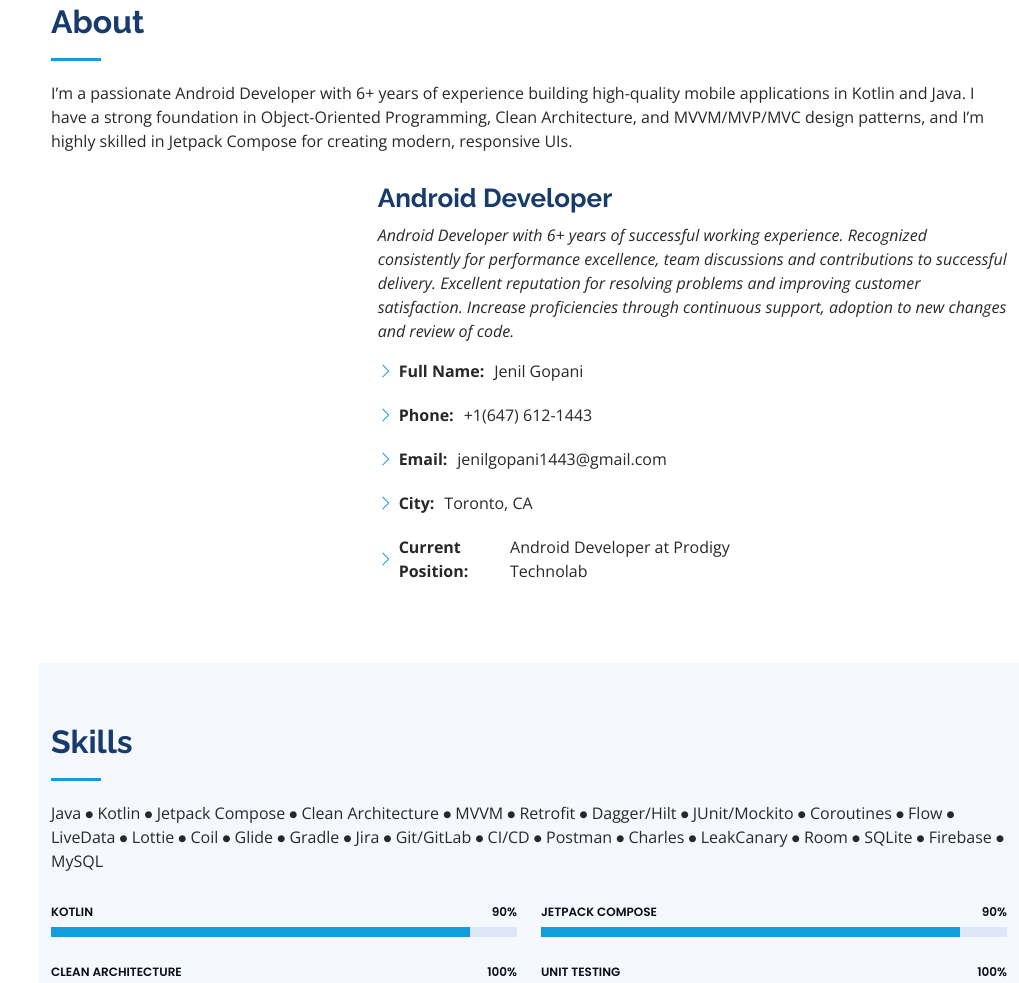
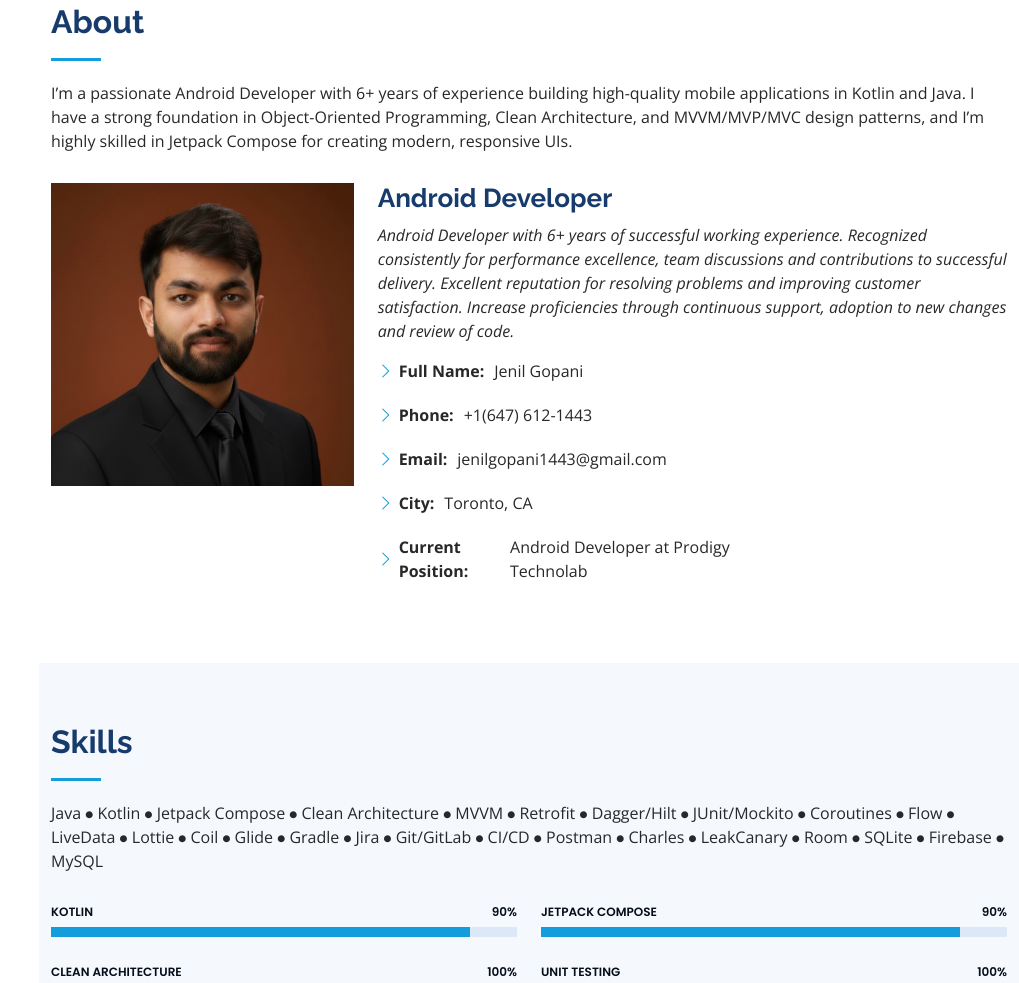
Before and after one commit to jenilgopani6969/Portfolio, a plain HTML site: page index.html in a window 1280 px wide. Shown: the part 857-1840 px from the top of the page, without its empty margins (261-1280 px from the left). Drawn offline with nearby package versions, Linux system fonts and the light colour scheme.

Commit message:
profile image update in about

```diff
--- a/index.html
+++ b/index.html
@@ -93,7 +93,7 @@
 
         <div class="row">
           <div class="col-lg-4" data-aos="fade-right">
-            <img src="assets/img/profile-img.jpg" class="img-fluid" alt="">
+            <img src="assets/img/image_profile.jpg" class="img-fluid" alt="">
           </div>
           <div class="col-lg-8 pt-4 pt-lg-0 content" data-aos="fade-left">
             <h3>Android Developer</h3>
```
